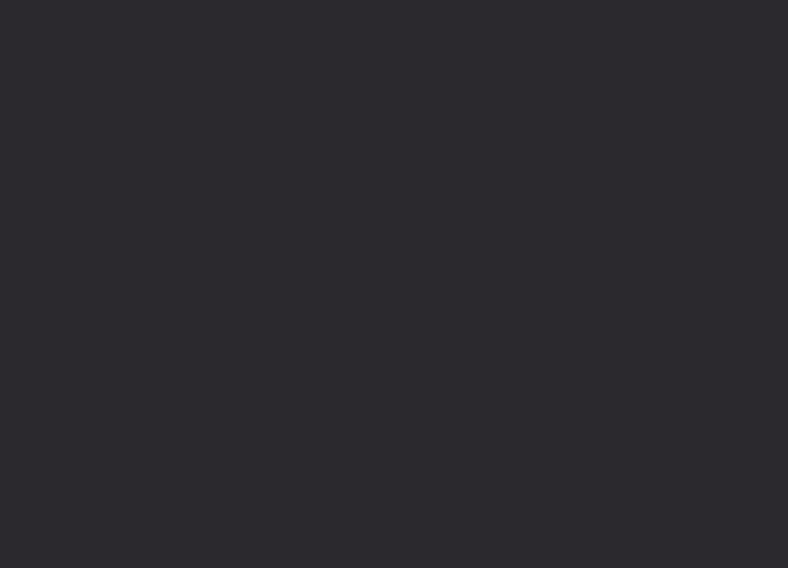
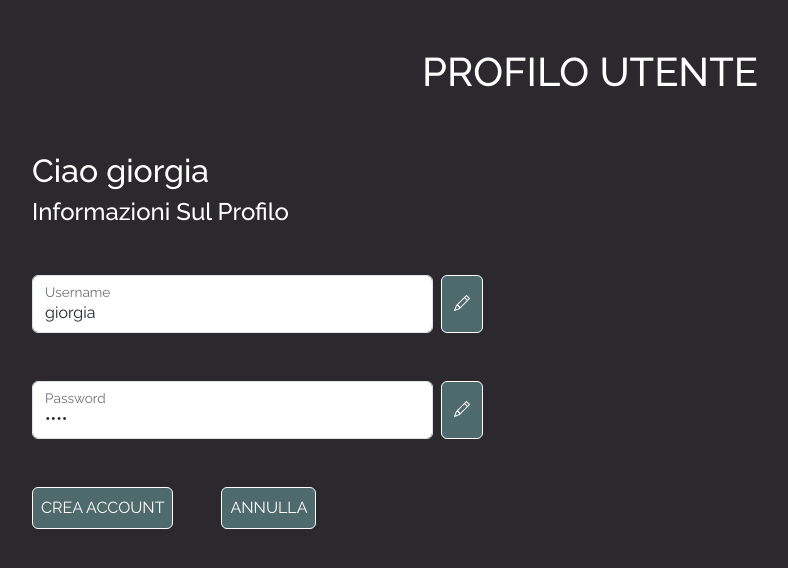
Before and after one commit to WiktorVerga/SN4M, a React (Create React App) app in the folder sn4m/: page /profiloUtente in a window 1280 px wide. Before the commit this address had no page. Shown: the top 568 px of the page, without its empty margins (50-838 px from the left). Built offline with nearby package versions, Linux system fonts and the light colour scheme.

Commit message:
fix key prop

```diff
--- a/sn4m/src/App.js
+++ b/sn4m/src/App.js
@@ -2,6 +2,7 @@ import {useState} from "react";
 import Signin from "./pages/Signin";
 import {BrowserRouter, Route, Routes} from "react-router-dom";
 import Login from "./pages/Login";
+import ProfiloUtente from "./pages/ProfiloUtente";
 
 
 function App() {
@@ -12,6 +13,7 @@ function App() {
                     <Routes>
                         <Route path={"/"} element={<Signin/>}/>
                         <Route path={"/login"} element={<Login/>}/>
+                        <Route path={"/profiloUtente"} element={<ProfiloUtente/>}/>
                     </Routes>
                 </div>
             </div>
--- a/sn4m/src/Components/TagSelector.jsx
+++ b/sn4m/src/Components/TagSelector.jsx
@@ -124,7 +124,7 @@ export default function TagSelector({label, floatingLabel, placeholder, returnDa
                                 }
                             }}
                         >
-                            <img src={item.images[0]?.url} alt={item.name + "'s Profile Image"} width={60} height={60} className={"m-2 rounded-2"}/>
+                            <img key={index} src={item.images[0]? item.images[0].url : "https://placehold.co/60x60"} alt={item.name + "'s Profile Picture"} width={60} height={60} className={"m-2 rounded-2"}/>
                             {item.name}
                         </li>
                     ))}
```
